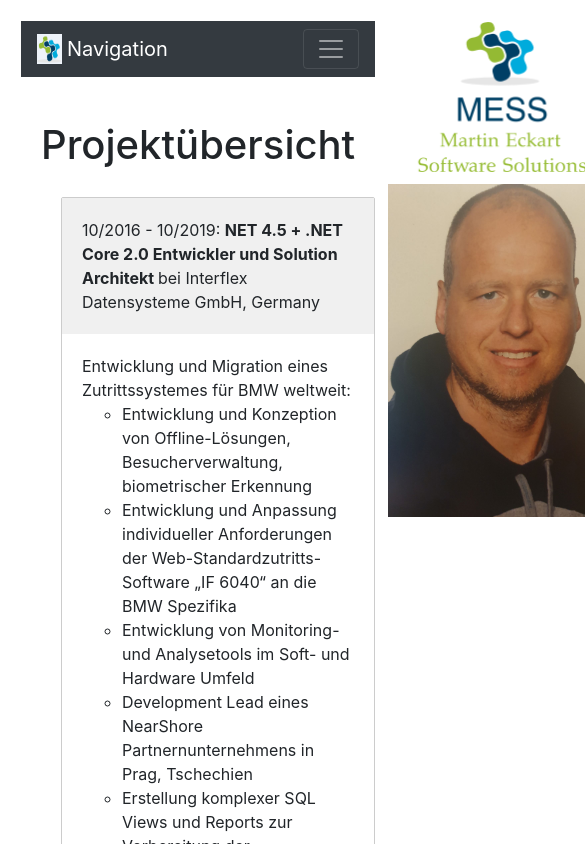
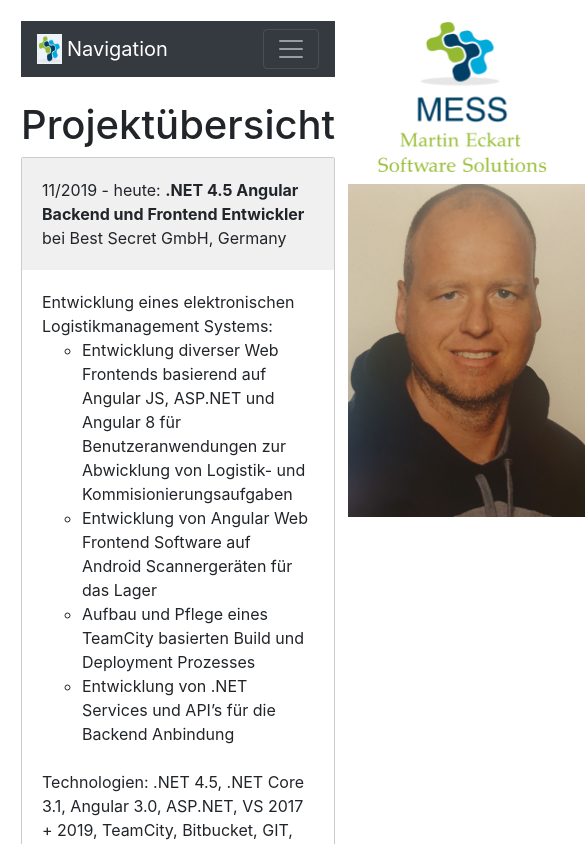
Before and after one commit to Moartl17/MESS, an Angular app: page /cv in a window 390 px wide. Shown: the top 844 px of the page, 585 px wide, since content can reach past the window. Built offline with nearby package versions, Linux system fonts and the light colour scheme.

Commit message:
- Fixing navigation on mobiles
- Adding BS project
- Fixing padding

```diff
--- a/src/app/navbar/navbar.component.css
+++ b/src/app/navbar/navbar.component.css
@@ -15,38 +15,5 @@
 
   .offcanvas-header{ display:block; }
 
-  .navbar-collapse {
-
-    position: fixed;
-
-    top:0;
-
-    bottom: 0;
-
-    left: 100%;
-
-    width: 100%;
-
-    padding-right: 1rem;
-
-    padding-left: 1rem;
-
-    overflow-y: auto;
-
-    visibility: hidden;
-
-    background-color: black;
-
-    transition: visibility .2s ease-in-out, -webkit-transform .2s ease-in-out;
-
-  }
-
-  .navbar-collapse.show {
-
-    visibility: visible;
-
-    transform: translateX(-100%);
-
-  }
 
 }
--- a/src/app/person/person.component.html
+++ b/src/app/person/person.component.html
@@ -1,8 +1,8 @@
-<h2>Wer bin ich?</h2>
+<h1>Wer bin ich?</h1>
 <div>Ich bin ein Software Entwickler aus dem .NET Bereich, {{ currentAge }} Jahre alt, wohnhaft in Deggendorf.
 <br>
 Seit meinem Berufseinstieg bei Microsoft in München Anfang 2003 arbeite ich ohne Unterbrechung im .NET Bereich.
-Anfang 2008 habe ich mich selbständig gemacht und unterstütze seitdem<br> auf Projektbasis Unternehmen in ganz Deutschland.
+Anfang 2008 habe ich mich selbständig gemacht und unterstütze seitdem auf Projektbasis Unternehmen in ganz Deutschland.
 <p></p>
 
 Ich bin immer an attraktiven Projekten und Kontakten interessiert, mein bevorzugter Einsatzort ist aktuell im Münchener Raum.
--- a/src/app/projects.service.ts
+++ b/src/app/projects.service.ts
@@ -9,6 +9,19 @@
   {
    var projects=
   [
+    {
+      id: 12, name: ".NET 4.5 Angular Backend und Frontend Entwickler", from: new Date(2019, 10), company: "Best Secret GmbH, Germany",
+      shortDesc: "Entwicklung eines elektronischen Logistikmanagement Systems",
+      subProjects:
+      [
+        {project: "Entwicklung diverser Web Frontends basierend auf Angular JS, ASP.NET und Angular 8 für Benutzeranwendungen zur Abwicklung von Logistik- und Kommisionierungsaufgaben"},
+        { project: "Entwicklung von Angular Web Frontend Software auf Android Scannergeräten für das Lager"},
+        { project: "Aufbau und Pflege eines TeamCity basierten Build und Deployment Prozesses" },
+        { project: "Entwicklung von .NET Services und API’s für die Backend Anbindung"}
+      ],
+      technologies: ".NET 4.5, .NET Core 3.1, Angular 3.0, ASP.NET, VS 2017 + 2019, TeamCity, Bitbucket, GIT, MS SQL Server, Confluence, JIRA, SCRUM, Lucidchart",
+      isExpanded: true
+    },
     { id: 11, name: "NET 4.5 + .NET Core 2.0 Entwickler und Solution Architekt", from: new Date(2016, 9), to: new Date(2019, 9), company: "Interflex Datensysteme GmbH, Germany",
     shortDesc: "Entwicklung und Migration eines Zutrittssystemes für BMW weltweit",
     subProjects :
@@ -20,7 +33,7 @@
       { project : "Erstellung komplexer SQL Views und Reports zur Vorbereitung der Datenmigration" }
     ],
     technologies: ".NET 4.5, .NET Core, ASP.NET, VS 2015 + 2017, TFS + GIT, Oracle, Oracle SQL Developer, Draw IO, JIRA, SCRUM",
-    isExpanded : true},
+    isExpanded : false},
     { id: 10, name: ".NET 4.5 Web Entwickler", from: new Date(2015, 3), to: new Date(2015, 9), company: "Ingram Micro, Germany",
     shortDesc: "Entwicklung einer Web Anwendung für die Buchung und Abwicklung von Advertisements und Werbeschaltungen auf verschiedenen Platformen",
     subProjects :
--- a/src/app/projects/projects.component.html
+++ b/src/app/projects/projects.component.html
@@ -1,7 +1,7 @@
-<h1 style="padding:20px">Projektübersicht</h1>
-<ul *ngFor="let cv of projects" >
+<h1 >Projektübersicht</h1>
+<ul *ngFor="let cv of projects" style="padding: 0px">
     <div class="project">
-        <div class="project-heading" [class.expanded]="cv.isExpanded" (click)="toggle(cv)">
+        <div class="project-heading" [class.expanded]="cv.isExpanded" (click)="toggle(cv)" *ngIf="cv.to">
           {{ cv.from | date: 'MM/yyyy' }} - {{ cv.to | date: 'MM/yyyy' }}:
           <span style="font-weight: bold">{{ cv.name }} </span>bei {{ cv.company }}
             <span class="glyphicon" [ngClass]="{
@@ -9,6 +9,15 @@
                 'glyphicon-chevron-down': !cv.isExpanded
             }"></span>
         </div>
+
+        <div class="project-heading" [class.expanded]="cv.isExpanded" (click)="toggle(cv)" *ngIf="!cv.to">
+            {{ cv.from | date: 'MM/yyyy' }} - heute:
+            <span style="font-weight: bold">{{ cv.name }} </span>bei {{ cv.company }}
+              <span class="glyphicon" [ngClass]="{
+                  'glyphicon-chevron-up': cv.isExpanded,
+                  'glyphicon-chevron-down': !cv.isExpanded
+              }"></span>
+          </div>
 
         <div class="project-body" *ngIf="cv.isExpanded">
             <span *ngIf="cv.shortDesc"> {{ cv.shortDesc }}: </span><br/>
```
